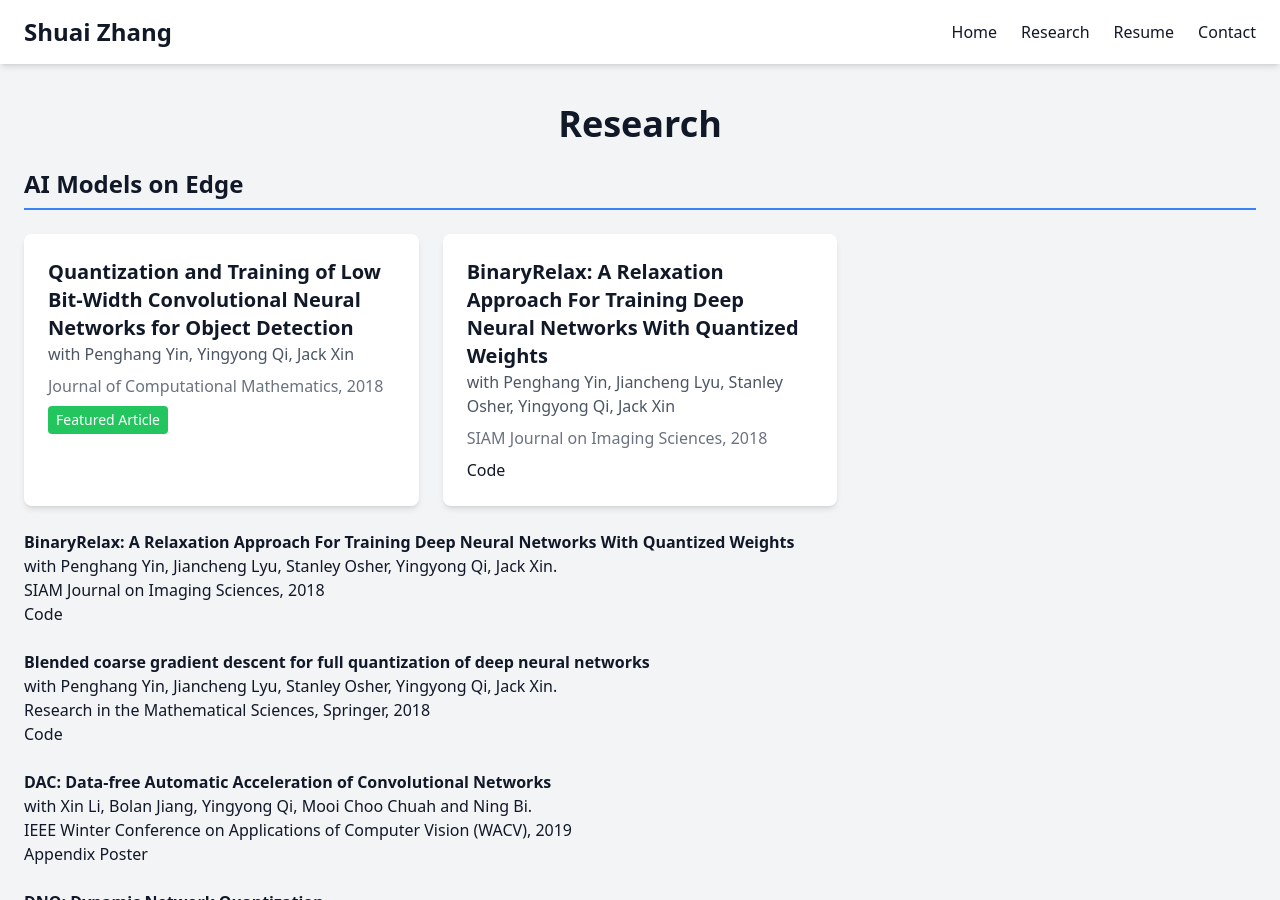
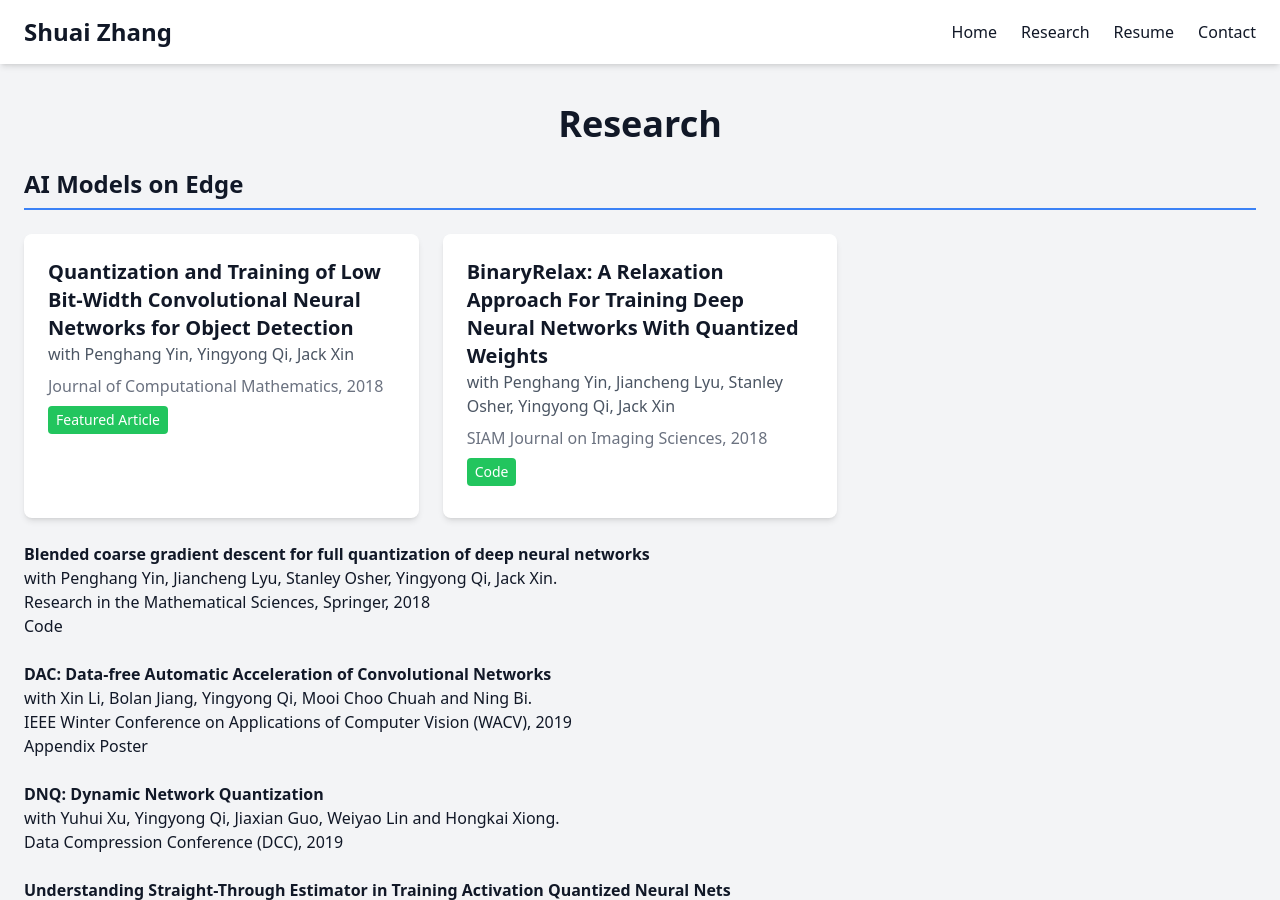
Before and after one commit to zsivine/zsivine.github.io, a Jekyll site: the page built from research.html, in a window 1280 px wide and 900 px high. Built offline with Jekyll 4.4.1, drawn with Linux system fonts in a browser that asks for light colours; nearby versions of some CDN libraries; comment, search, counter and statistics services are not loaded.

Commit message:
update research

```diff
--- a/research.html
+++ b/research.html
@@ -45,7 +45,8 @@ permalink: /research/
                     with Penghang Yin, Jiancheng Lyu, Stanley Osher, Yingyong Qi, Jack Xin</p>
                 <p class="text-gray-500 dark:text-gray-400 mb-2">
                     SIAM Journal on Imaging Sciences, 2018</p>
-                <a href="https://github.com/penhunt/binaryrelax">Code</a>
+                <a href="https://github.com/penhunt/binaryrelax" class="inline-block px-2 py-1 bg-green-500 text-white text-sm rounded mb-2">
+                    Code</a>
             </article>
 
 
@@ -55,14 +56,6 @@ permalink: /research/
     </div>
 </section>
 
-
-<br>
-<strong><a href="https://arxiv.org/abs/1801.06313">
-    BinaryRelax: A Relaxation Approach For Training Deep Neural Networks
-    With Quantized Weights</a></strong>
-<br>with Penghang Yin, Jiancheng Lyu, Stanley Osher, Yingyong Qi, Jack Xin. <br>
-    SIAM Journal on Imaging Sciences, 2018<br>
-<a href="https://github.com/penhunt/binaryrelax">Code</a> <br>
 
 <br>
 <strong><a href="https://link.springer.com/article/10.1007/s40687-018-0177-6">
```
